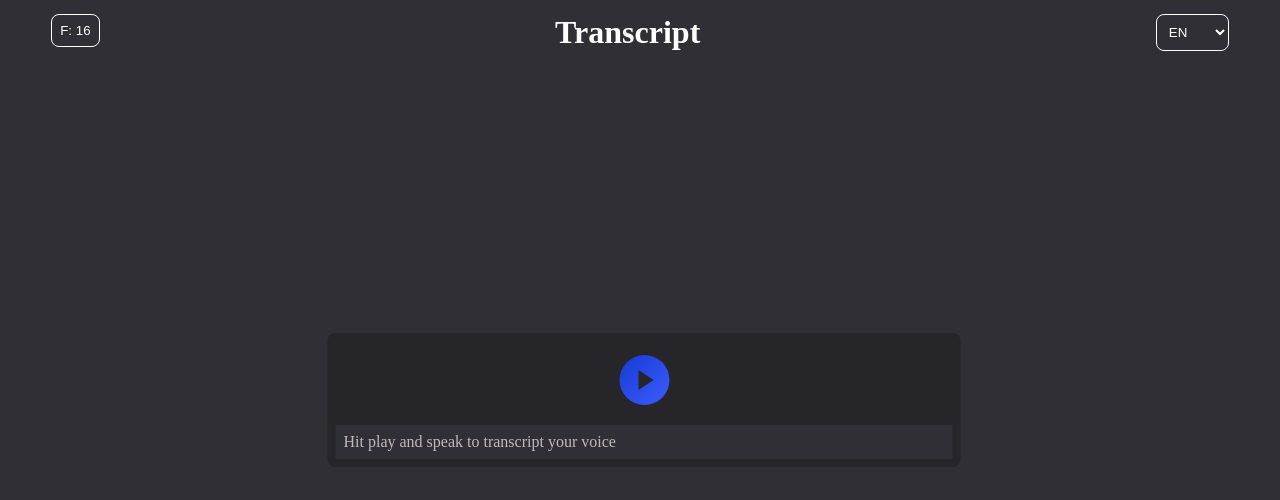
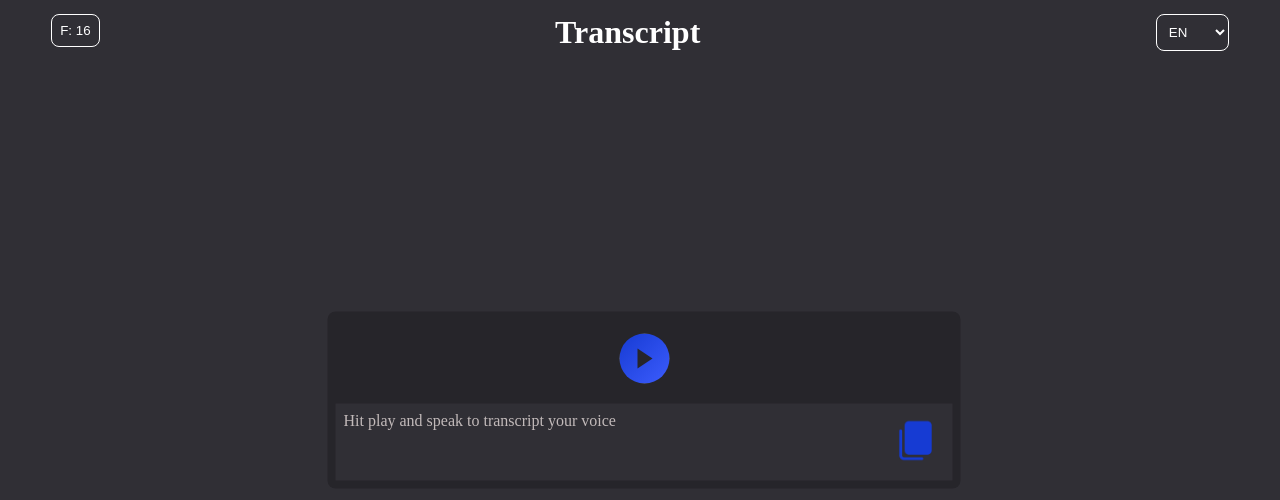
Before and after one commit to BesoBerdzenishvili/Voice-Transcript, a React (Vite) app: page / in a window 1280 px wide. Shown: the top 500 px of the page. Built offline with nearby package versions, Linux system fonts and the light colour scheme.

Commit message:
feat: add copy to clipboard function

```diff
--- a/src/App.tsx
+++ b/src/App.tsx
@@ -1,13 +1,16 @@
 import { useState, useContext, useEffect } from "react";
-import PlayBtn from "./components/PlayBtn/PlayBtn";
 import { SpeechRecognitionContext } from "./contexts/LangContext";
 import { lang } from "./utils/Lang";
+import PlayBtn from "./components/PlayBtn/PlayBtn";
 import Header from "./layout/Header/Header";
+import CopyBtn from "./components/Copy/CopyBtn";
+import CopyMessage from "./components/Copy/CopyMessage";
 
 function App() {
   const { recognition, language } = useContext(SpeechRecognitionContext);
   const languageText = lang(language);
   const [isRecording, setIsRecording] = useState(false);
+  const [showMessage, setShowMessage] = useState(false);
   const [fontSize, setFontSize] = useState(() => {
     const saved = localStorage.getItem("fontSize");
     return saved ? JSON.parse(saved) : 16;
@@ -46,6 +49,7 @@ function App() {
 
   return (
     <>
+      <CopyMessage showMessage={showMessage} />
       <Header
         fontSize={fontSize}
         setFontSize={setFontSize}
@@ -58,7 +62,10 @@ function App() {
           isPlaying={isRecording}
         />
         <div className="transcript-board">
-          <p style={{ fontSize: fontSize }}>{recordedText}</p>
+          <p style={{ fontSize: fontSize }}>
+            <CopyBtn text={recordedText} setShowMessage={setShowMessage} />
+            {recordedText}
+          </p>
         </div>
       </main>
     </>
--- /dev/null
+++ b/src/components/Copy/CopyBtn.css
@@ -0,0 +1,13 @@
+.copy-btn {
+  background-color: transparent;
+  border: none;
+  cursor: pointer;
+  outline: none;
+  float: right;
+}
+
+.copy-btn:active {
+  position: relative;
+  left: 2px;
+  top: 4px;
+}
--- /dev/null
+++ b/src/components/Copy/CopyBtn.tsx
@@ -0,0 +1,24 @@
+import copyImg from "../../images/copyBtn.png";
+import "./CopyBtn.css";
+
+type Props = {
+  text: string;
+  setShowMessage: (showMessage: boolean) => void;
+};
+
+export default function CopyBtn({ text, setShowMessage }: Props) {
+  const copy = async () => {
+    await navigator.clipboard.writeText(text);
+
+    setShowMessage(true);
+
+    setTimeout(() => {
+      setShowMessage(false);
+    }, 1900);
+  };
+  return (
+    <button onClick={copy} disabled={!text} className="copy-btn">
+      <img src={copyImg} alt="two papers" width="58px" />
+    </button>
+  );
+}
--- /dev/null
+++ b/src/components/Copy/CopyMessage.css
@@ -0,0 +1,20 @@
+.copy-message {
+  border: 4px solid #163bd3;
+  padding: 14px;
+  width: 100%;
+  background-color: #ffffff;
+  position: fixed;
+  top: -62;
+  left: 0;
+  text-align: center;
+  font-size: 24px;
+  animation: wrapperAnimation 2s;
+}
+@keyframes wrapperAnimation {
+  60% {
+    opacity: 1;
+  }
+  100% {
+    opacity: 0;
+  }
+}
--- /dev/null
+++ b/src/components/Copy/CopyMessage.tsx
@@ -0,0 +1,16 @@
+import "./CopyMessage.css";
+
+type Props = {
+  showMessage: boolean;
+};
+
+export default function CopyAlert({ showMessage }: Props) {
+  return (
+    <div
+      className="copy-message"
+      style={{ display: !showMessage ? "none" : "" }}
+    >
+      Copied to clipboard!
+    </div>
+  );
+}
--- a/src/components/FontSize/FontSize.css
+++ b/src/components/FontSize/FontSize.css
@@ -1,7 +1,7 @@
 .container {
   position: relative;
 }
-button {
+.font-size-btn {
   background-color: transparent;
   color: #fff;
   border: 1.5px solid white;
@@ -10,7 +10,7 @@ button {
   cursor: pointer;
 }
 
-button:hover {
+.font-size-btn:hover {
   background-color: #fff;
   color: black;
 }
--- a/src/components/FontSize/FontSize.tsx
+++ b/src/components/FontSize/FontSize.tsx
@@ -37,7 +37,9 @@ const FontSize: React.FC<FontSizeProps> = ({ size, setSize }) => {
 
   return (
     <div ref={containerRef} className="container">
-      <button onClick={handleButtonClick}>F: {size}</button>
+      <button onClick={handleButtonClick} className="font-size-btn">
+        F: {size}
+      </button>
       {showSlider && (
         <input
           type="range"
--- a/src/components/PlayBtn/PlayBtn.css
+++ b/src/components/PlayBtn/PlayBtn.css
@@ -8,7 +8,7 @@
   justify-content: center;
   align-items: center;
   cursor: pointer;
-  padding-left: 11px;
+  padding-left: 2px;
   margin: 14px 0 20px 0;
 }
 
```
Also changed, not shown: src/images/copyBtn.png (added).
